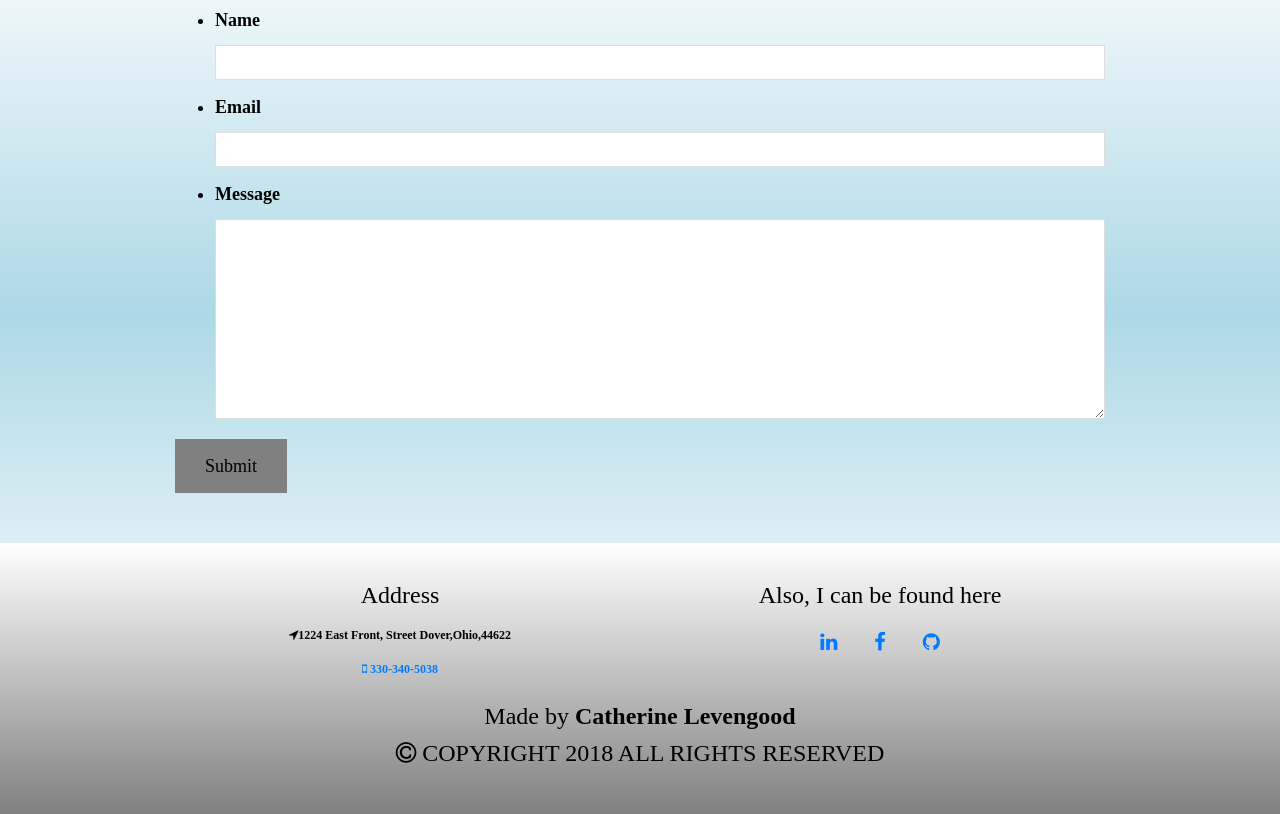
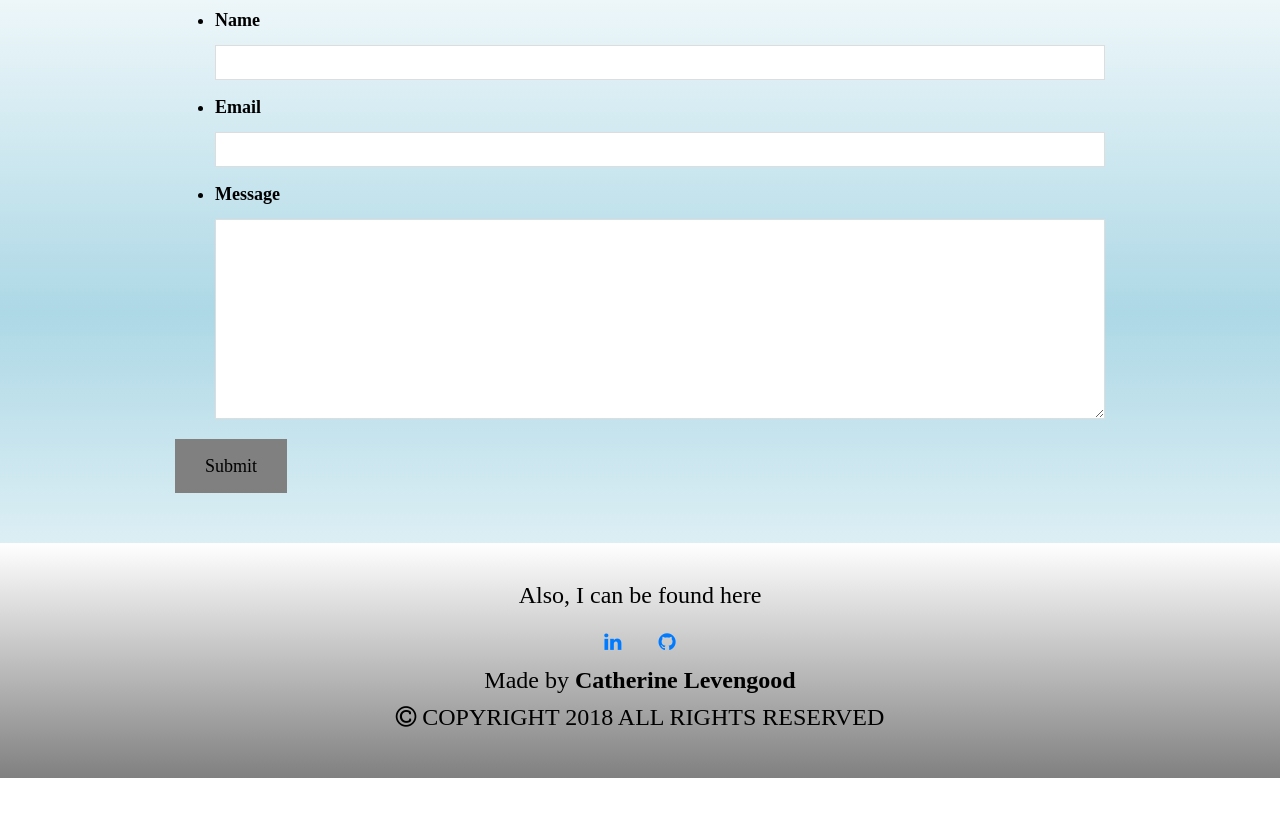
Before and after one commit to catherinelevengood/Portfolio, a plain HTML site: page index.html in a window 1280 px wide. Shown: the part 2487-3301 px from the top of the page. After the commit the page ends 3265 px from the top, so only its background shows below. Drawn offline with nearby package versions, Linux system fonts and the light colour scheme.

Commit message:
update files

```diff
--- a/index.html
+++ b/index.html
@@ -164,36 +164,26 @@
 
   </div>
   <footer>
-    <div class="container footer-container">
+   <!-- <div class="container footer-container">
       <div class="row footer-row">
         <div class="col-xs-12 col-sm-6 col-md-6 text-center">
-         <h4 class="text-center">Address</h4>
-          <address>
-            <strong><i class="fa fa-location-arrow"></i>1224 East Front, Street</strong> Dover,Ohio,44622
-            <a class="tel" href="" type="tel"><br><i class="fa fa-mobile"></i><span> 330-340-5038</span></a>
-          </address>
+          <div class="col-xs-12 col-md-6 col-sm-6 social-section">
         </div>
-
-        <div class="col-xs-12 col-md-6 col-sm-6 social-section">
+      </div>-->
+      <div class="row">
+        <div class="col-12">
             <div class="text-center">
                 <h4 class="text-center">Also, I can be found here</h4>
                 <div class="text-center social-buttons">
                   <a href="https://www.linkedin.com/feed/" class="btn btn-default btn-lg social-button link-linkedin"><i
                       class="fa fa-linkedin"></i>
                     </a>
-              <a href="https://www.facebook.com/" class="btn btn-default btn-lg social-button link-facebook"><i class="fa fa-facebook"></i>
-              </a>
                   <a href="https://github.com/catherinelevengood" class="btn btn-default btn-lg social-button link-github"><i
                       class="fa fa-github"></i>
                   </a>
-              <!--<h4 class="author">Made with <i class="fa fa-heart"></i> by <strong>Catherine Levengood</strong></h4>-->
                 </div>
               </div>
-        </div>
-      </div>
-      <div class="row">
-        <div class="col-12">
-            <h4 class="author">Made <!--with <i class="fa fa-heart">--></i> by <strong>Catherine Levengood</strong></h4>
+            <h4 <i class="author">Made <!--with <i class="fa fa-heart">--></i> by <strong>Catherine Levengood</strong></h4>
           <h4><i class=" text-center fa fa-copyright"></i> COPYRIGHT 2018 ALL RIGHTS RESERVED</h4>
 
         </div>
```
Lines whose indentation alone changed are shown as unchanged.
